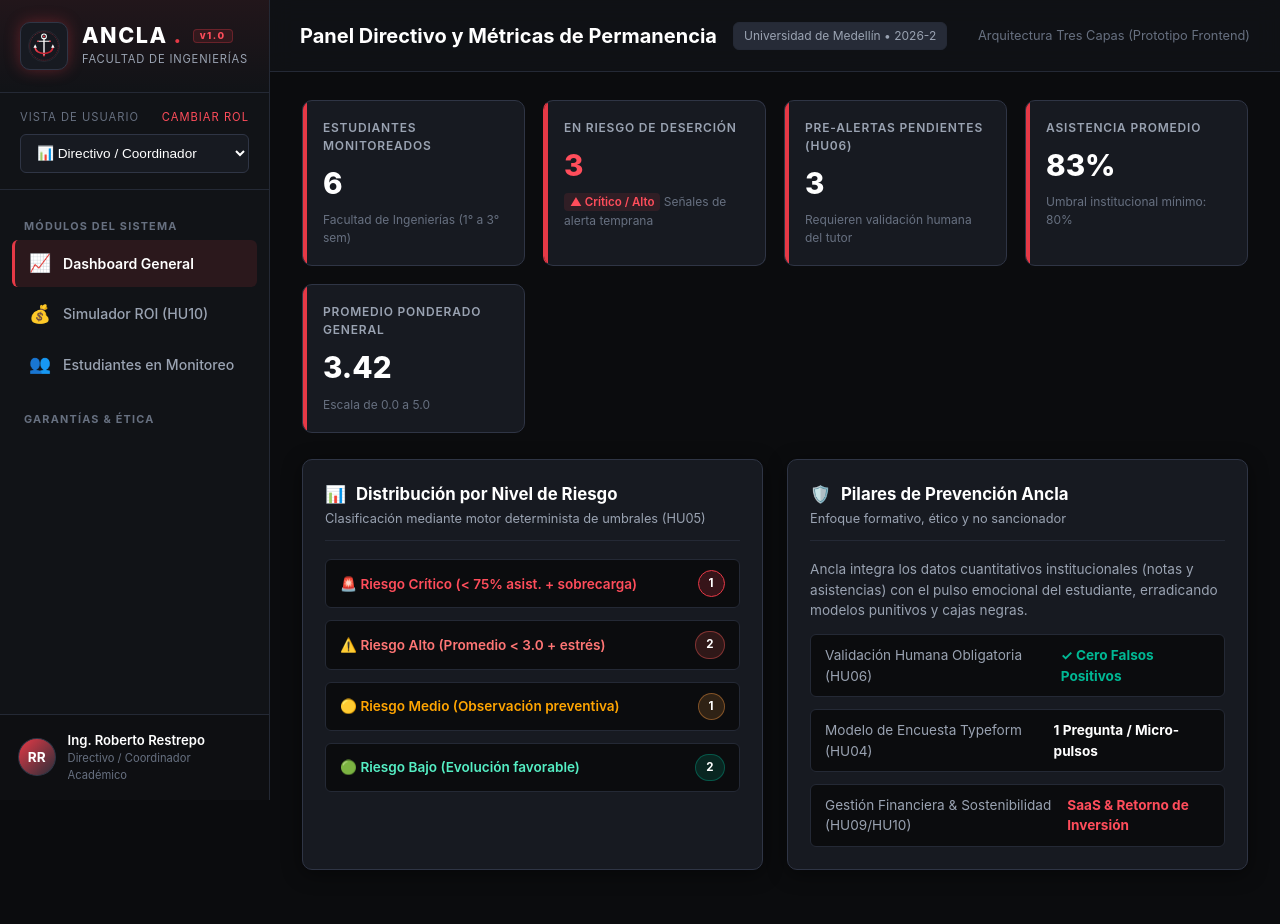
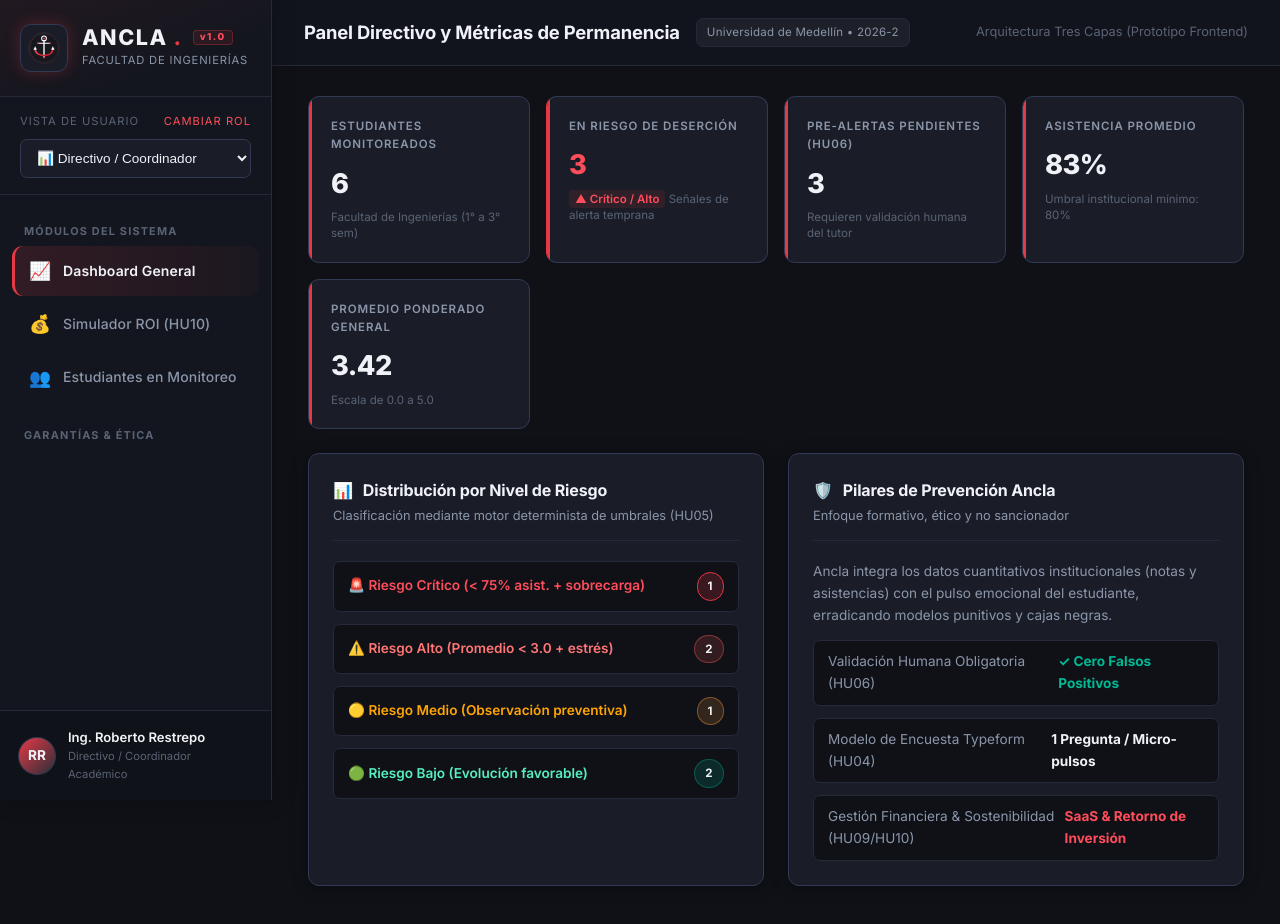
Before and after one commit to MigueM531/Ancla, a plain HTML site: page index.html in a window 1280 px wide. Drawn offline with Linux system fonts and the light colour scheme.

Commit message:
feat: Tweaked overall appearance

```diff
--- a/css/styles.css
+++ b/css/styles.css
@@ -5,48 +5,48 @@
    =================================================================== */
 
 :root {
-  /* Paleta Base: Grises Oscuros */
-  --bg-deep: #0b0c0e;          /* Fondo base principal de la aplicación */
-  --bg-sidebar: #111317;       /* Fondo del menú lateral y encabezados */
-  --bg-card: #171a21;          /* Fondo de tarjetas y paneles */
-  --bg-card-hover: #1f232d;    /* Hover sobre tarjetas interactivas */
-  --bg-input: #1d212b;         /* Fondo para campos de texto y selects */
-  --bg-badge-gray: #262b37;    /* Píldoras y etiquetas secundarias */
+  /* Paleta Base: Grises Oscuros (suavizados para mayor comodidad visual) */
+  --bg-deep: #0f1117;          /* Fondo base — gris-azul oscuro, menos agresivo que negro puro */
+  --bg-sidebar: #13161e;       /* Sidebar ligeramente más cálido */
+  --bg-card: #1a1d27;          /* Tarjetas con mayor diferencia del fondo */
+  --bg-card-hover: #212535;    /* Hover suave */
+  --bg-input: #1e2130;         /* Inputs con fondo legible */
+  --bg-badge-gray: #272c3a;    /* Píldoras y etiquetas secundarias */
 
-  /* Bordes */
-  --border-subtle: #242935;    /* Bordes sutiles divisores */
-  --border-card: #2f3545;      /* Bordes de tarjetas y contenedores */
-  --border-focus: #ff4d5b;     /* Borde enfocado con acento rojo */
+  /* Bordes — más visibles para separar secciones sin agresividad */
+  --border-subtle: #252a38;
+  --border-card: #313a52;
+  --border-focus: #ff4d5b;
 
-  /* Blanco y Grises de Texto */
-  --text-white: #ffffff;       /* Títulos principales y máximo contraste */
-  --text-primary: #f2f4f8;     /* Texto de lectura principal */
-  --text-secondary: #9aa3b2;   /* Subtítulos y metadatos */
-  --text-muted: #677080;       /* Textos secundarios o ayudas */
+  /* Texto — jerarquía clara y confortable */
+  --text-white: #f0f2f8;       /* Blanco suavizado (evita fatiga frente a fondo oscuro) */
+  --text-primary: #d8dde8;     /* Texto principal más descansado */
+  --text-secondary: #8b96aa;   /* Subtítulos y metadatos */
+  --text-muted: #5a6375;       /* Ayudas y textos terciarios */
 
-  /* Paleta de Acento: Rojo Ancla y Estados Críticos */
-  --red-primary: #e63946;      /* Rojo institucional del ancla y botones primarios */
-  --red-hover: #ff4d5b;        /* Rojo vivo para estados hover */
-  --red-dark: #9e1422;         /* Rojo oscuro para fondos de alertas */
-  --red-bg-subtle: rgba(230, 57, 70, 0.12); /* Fondo suave de alertas */
-  --red-glow: rgba(230, 57, 70, 0.35);      /* Sombra luminosa */
+  /* Acento: Rojo Ancla */
+  --red-primary: #e63946;
+  --red-hover: #ff4d5b;
+  --red-dark: #9e1422;
+  --red-bg-subtle: rgba(230, 57, 70, 0.10);
+  --red-glow: rgba(230, 57, 70, 0.28);
 
-  /* Colores de Apoyo para Estados */
-  --status-critical: #e63946;  /* Rojo crítico */
-  --status-high: #ff5e57;      /* Rojo/naranja alto */
-  --status-medium: #ff9f43;    /* Ámbar de advertencia moderada */
-  --status-low: #00b894;       /* Verde azulado de normalidad */
+  /* Estados */
+  --status-critical: #e63946;
+  --status-high: #ff5e57;
+  --status-medium: #ff9f43;
+  --status-low: #00b894;
   --status-info: #0984e3;
 
   /* Dimensiones y Sombras */
-  --sidebar-width: 270px;
-  --header-height: 72px;
-  --radius-sm: 6px;
-  --radius-md: 10px;
+  --sidebar-width: 272px;
+  --header-height: 66px;
+  --radius-sm: 7px;
+  --radius-md: 11px;
   --radius-lg: 16px;
-  --shadow-card: 0 4px 20px rgba(0, 0, 0, 0.45);
-  --shadow-modal: 0 10px 40px rgba(0, 0, 0, 0.7);
-  --transition: all 0.25s cubic-bezier(0.2, 0.8, 0.2, 1);
+  --shadow-card: 0 2px 16px rgba(0, 0, 0, 0.35);
+  --shadow-modal: 0 12px 48px rgba(0, 0, 0, 0.65);
+  --transition: all 0.22s cubic-bezier(0.2, 0.8, 0.2, 1);
 }
 
 /* Reset y tipografía */
@@ -57,13 +57,16 @@
 }
 
 body {
-  font-family: -apple-system, BlinkMacSystemFont, "Segoe UI", Roboto, Helvetica, Arial, sans-serif;
+  font-family: "Inter", -apple-system, BlinkMacSystemFont, "Segoe UI", Roboto, Helvetica, Arial, sans-serif;
   background-color: var(--bg-deep);
   color: var(--text-primary);
   min-height: 100vh;
   display: flex;
   overflow-x: hidden;
-  line-height: 1.5;
+  line-height: 1.6;
+  font-size: 15px;
+  -webkit-font-smoothing: antialiased;
+  -moz-osx-font-smoothing: grayscale;
 }
 
 /* ===================================================================
@@ -88,16 +91,17 @@ body {
   height: 100vh;
   z-index: 100;
   transition: var(--transition);
+  box-shadow: 2px 0 20px rgba(0, 0, 0, 0.25);
 }
 
 /* UBICACIÓN CLAVE DEL LOGO: HEADER DEL SIDEBAR */
 .sidebar-logo-area {
-  padding: 22px 20px;
+  padding: 24px 20px;
   border-bottom: 1px solid var(--border-subtle);
   display: flex;
   align-items: center;
   gap: 14px;
-  background: linear-gradient(180deg, rgba(230, 57, 70, 0.08) 0%, rgba(17, 19, 23, 0) 100%);
+  background: linear-gradient(160deg, rgba(230, 57, 70, 0.07) 0%, transparent 70%);
   position: relative;
 }
 
@@ -224,24 +228,25 @@ body {
   display: flex;
   align-items: center;
   gap: 12px;
-  padding: 10px 14px;
-  border-radius: var(--radius-sm);
+  padding: 11px 14px;
+  border-radius: var(--radius-md);
   color: var(--text-secondary);
   text-decoration: none;
-  font-size: 0.88rem;
+  font-size: 0.875rem;
   font-weight: 500;
   transition: var(--transition);
-  margin-bottom: 4px;
+  margin-bottom: 3px;
   border-left: 3px solid transparent;
+  letter-spacing: 0.01em;
 }
 
 .nav-link:hover {
-  background-color: var(--bg-card);
+  background-color: rgba(255, 255, 255, 0.05);
   color: var(--text-white);
 }
 
 .nav-link.active {
-  background-color: rgba(230, 57, 70, 0.12);
+  background: linear-gradient(90deg, rgba(230, 57, 70, 0.15) 0%, rgba(230, 57, 70, 0.04) 100%);
   color: var(--text-white);
   border-left-color: var(--red-primary);
   font-weight: 600;
@@ -323,12 +328,13 @@ body {
 .topbar {
   height: var(--header-height);
   border-bottom: 1px solid var(--border-subtle);
-  background-color: rgba(17, 19, 23, 0.85);
-  backdrop-filter: blur(12px);
+  background-color: rgba(19, 22, 30, 0.9);
+  backdrop-filter: blur(14px);
+  -webkit-backdrop-filter: blur(14px);
   display: flex;
   align-items: center;
   justify-content: space-between;
-  padding: 0 30px;
+  padding: 0 32px;
   position: sticky;
   top: 0;
   z-index: 90;
@@ -341,18 +347,20 @@ body {
 }
 
 .page-title {
-  font-size: 1.25rem;
+  font-size: 1.15rem;
   font-weight: 700;
   color: var(--text-white);
+  letter-spacing: -0.01em;
 }
 
 .context-tag {
-  font-size: 0.75rem;
-  background: var(--bg-badge-gray);
+  font-size: 0.72rem;
+  background: rgba(255, 255, 255, 0.05);
   color: var(--text-secondary);
   padding: 4px 10px;
   border-radius: var(--radius-sm);
   border: 1px solid var(--border-subtle);
+  letter-spacing: 0.02em;
 }
 
 .topbar-right {
@@ -419,13 +427,13 @@ body {
 
 /* Contenido Principal con Vistas Dinámicas */
 .views-container {
-  padding: 28px 32px 60px;
+  padding: 30px 36px 64px;
   flex: 1;
 }
 
 .view-section {
-  display: none; /* Se activa mediante JS según el rol o tab */
-  animation: fadeIn 0.3s ease-in-out;
+  display: none;
+  animation: fadeIn 0.28s ease-in-out;
 }
 
 .view-section.active {
@@ -433,7 +441,7 @@ body {
 }
 
 @keyframes fadeIn {
-  from { opacity: 0; transform: translateY(6px); }
+  from { opacity: 0; transform: translateY(8px); }
   to { opacity: 1; transform: translateY(0); }
 }
 
@@ -445,28 +453,34 @@ body {
   background-color: var(--bg-card);
   border: 1px solid var(--border-card);
   border-radius: var(--radius-md);
-  padding: 22px;
+  padding: 24px;
   box-shadow: var(--shadow-card);
   margin-bottom: 24px;
   position: relative;
+  transition: border-color 0.2s ease;
+}
+
+.card:hover {
+  border-color: #3a4560;
 }
 
 .card-header {
   display: flex;
   align-items: center;
   justify-content: space-between;
-  margin-bottom: 18px;
-  padding-bottom: 12px;
+  margin-bottom: 20px;
+  padding-bottom: 14px;
   border-bottom: 1px solid var(--border-subtle);
 }
 
 .card-title {
-  font-size: 1.05rem;
+  font-size: 1rem;
   font-weight: 700;
   color: var(--text-white);
   display: flex;
   align-items: center;
   gap: 10px;
+  letter-spacing: -0.01em;
 }
 
 .card-title .card-title-icon {
@@ -482,16 +496,16 @@ body {
 /* Cuadrículas de Métricas (KPIs) */
 .kpi-grid {
   display: grid;
-  grid-template-columns: repeat(auto-fit, minmax(220px, 1fr));
-  gap: 18px;
-  margin-bottom: 26px;
+  grid-template-columns: repeat(auto-fit, minmax(210px, 1fr));
+  gap: 16px;
+  margin-bottom: 24px;
 }
 
 .kpi-card {
   background-color: var(--bg-card);
   border: 1px solid var(--border-card);
   border-radius: var(--radius-md);
-  padding: 18px 20px;
+  padding: 20px 22px;
   position: relative;
   overflow: hidden;
   transition: var(--transition);
@@ -500,6 +514,7 @@ body {
 .kpi-card:hover {
   transform: translateY(-2px);
   border-color: var(--border-focus);
+  box-shadow: 0 6px 24px rgba(0, 0, 0, 0.3);
 }
 
 .kpi-card::before {
@@ -507,32 +522,35 @@ body {
   position: absolute;
   top: 0;
   left: 0;
-  width: 4px;
+  width: 3px;
   height: 100%;
   background: var(--red-primary);
+  border-radius: 0 2px 2px 0;
 }
 
 .kpi-title {
-  font-size: 0.75rem;
+  font-size: 0.72rem;
   color: var(--text-secondary);
   text-transform: uppercase;
-  letter-spacing: 0.8px;
+  letter-spacing: 0.9px;
   font-weight: 600;
 }
 
 .kpi-value {
-  font-size: 1.85rem;
+  font-size: 1.7rem;
   font-weight: 800;
   color: var(--text-white);
-  margin: 6px 0;
+  margin: 8px 0 4px;
   display: flex;
   align-items: baseline;
   gap: 8px;
+  letter-spacing: -0.02em;
 }
 
 .kpi-detail {
-  font-size: 0.75rem;
+  font-size: 0.72rem;
   color: var(--text-muted);
+  line-height: 1.4;
 }
 
 .kpi-badge-trend {
@@ -755,29 +773,34 @@ body {
   width: 100%;
   border-collapse: collapse;
   text-align: left;
-  font-size: 0.85rem;
+  font-size: 0.855rem;
 }
 
 .data-table th {
-  background-color: var(--bg-sidebar);
-  padding: 14px 16px;
+  background-color: rgba(0, 0, 0, 0.25);
+  padding: 13px 18px;
   color: var(--text-secondary);
   font-weight: 600;
   text-transform: uppercase;
-  font-size: 0.72rem;
-  letter-spacing: 0.8px;
-  border-bottom: 1px solid var(--border-subtle);
+  font-size: 0.68rem;
+  letter-spacing: 1px;
+  border-bottom: 1px solid var(--border-card);
 }
 
 .data-table td {
-  padding: 14px 16px;
+  padding: 15px 18px;
   border-bottom: 1px solid var(--border-subtle);
   color: var(--text-primary);
   vertical-align: middle;
+  transition: background-color 0.15s ease;
+}
+
+.data-table tr:last-child td {
+  border-bottom: none;
 }
 
 .data-table tr:hover td {
-  background-color: var(--bg-card-hover);
+  background-color: rgba(255, 255, 255, 0.03);
 }
 
 .student-col {
--- a/index.html
+++ b/index.html
@@ -4,6 +4,9 @@
   <meta charset="UTF-8">
   <meta name="viewport" content="width=device-width, initial-scale=1.0">
   <title>ANCLA - Sistema de Monitoreo Temprano y Permanencia Estudiantil</title>
+  <link rel="preconnect" href="https://fonts.googleapis.com">
+  <link rel="preconnect" href="https://fonts.gstatic.com" crossorigin>
+  <link href="https://fonts.googleapis.com/css2?family=Inter:wght@400;500;600;700;800;900&display=swap" rel="stylesheet">
   <link rel="stylesheet" href="css/styles.css">
   <link rel="icon" type="image/svg+xml" href="assets/logo.svg">
 </head>
```
